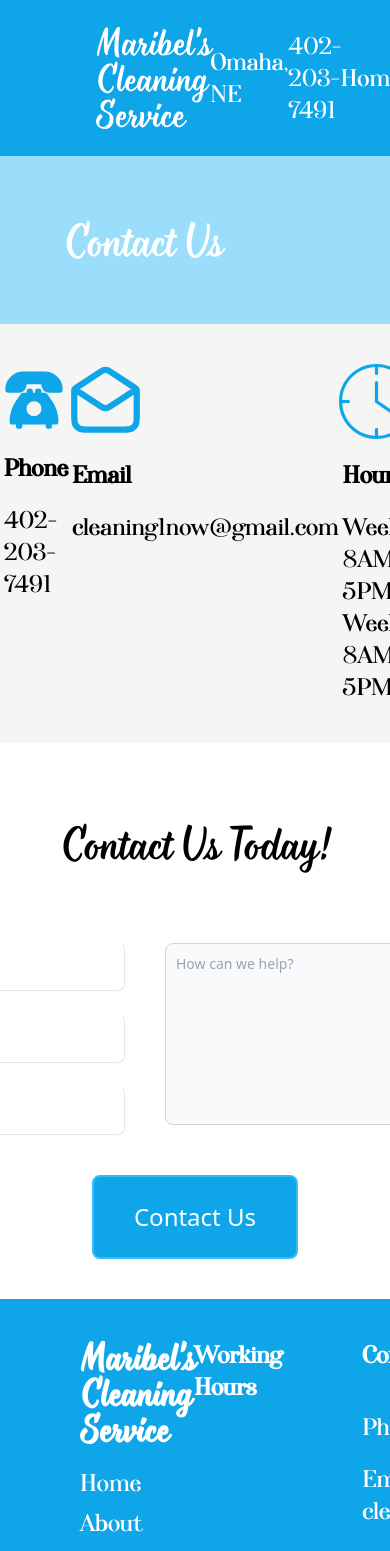
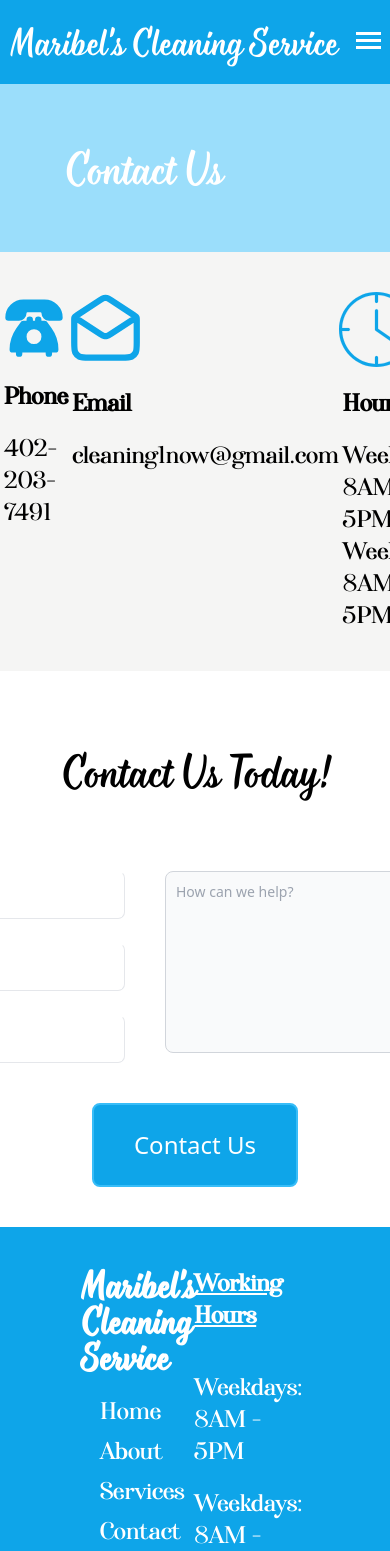
Before and after one commit to Tactenator/maribel, a React (Create React App) app: page /contact in a window 390 px wide. Shown: the top 1551 px of the page. Built offline with nearby package versions, Linux system fonts and the light colour scheme.

Commit message:
working on mobile

```diff
--- a/src/components/footer.js
+++ b/src/components/footer.js
@@ -5,26 +5,35 @@ const Footer = () => {
         <footer className="flex justify-evenly bg-sky-500 pt-10 pb-32 px-20 text-white font-Afterglow text-2xl">
             <div>
                 <h1 className='mb-5 font-bold font-Monarda text-3xl'>Maribel's Cleaning Service</h1>
-                <ul className="flex flex-col gap-2">
-                <Link className="text-2xl font-Afterglow transition-all duration-200 hover:underline" to="/">Home</Link>
-                <Link className="text-2xl font-Afterglow transition-all duration-200 hover:underline" to="/about">About</Link>
-                <Link className="text-2xl font-Afterglow transition-all duration-200 hover:underline" to="/services">Services</Link>
-                <Link className="text-2xl font-Afterglow transition-all duration-200 hover:underline" to="/contact">Contact</Link>
-            </ul>
+                <ul className="flex flex-col gap-2 ml-5">
+                    <Link className="text-2xl font-Afterglow transition-all duration-200 hover:underline" to="/">Home</Link>
+                    <Link className="text-2xl font-Afterglow transition-all duration-200 hover:underline" to="/about">About</Link>
+                    <Link className="text-2xl font-Afterglow transition-all duration-200 hover:underline" to="/services">Services</Link>
+                    <Link className="text-2xl font-Afterglow transition-all duration-200 hover:underline" to="/contact">Contact</Link>
+                </ul>
             </div>
-            <div className="flex flex-row justify-evenly gap-20">
+            <div className="flex flex-row justify-evenly gap-32">
                 <div>
-                    <h2 className='font-bold text-2xl mb-10'>Working Hours</h2>
+                    <h2 className='font-bold text-2xl mb-10 underline'>Working Hours</h2>
+                    <ul>
+                        <li className="mb-5">Weekdays: 8AM - 5PM</li>
+                        <li className="">Weekdays: 8AM - 5PM</li>
+                    </ul>
                 </div>
                 <div>
-                    <h2 className='font-bold text-2xl mb-10'>Contact Information</h2>
+                    <h2 className='font-bold text-2xl mb-10 underline'>Contact Information</h2>
                     <ul>
                         <li className='mb-5'>Phone: <a href="tel:4022037491" className="font-Afterglow hover:underline">402-203-7491</a></li>
                         <li>Email: <a href='mailto: cleaning1now@gmail.com' className='font-Afterglow hover:underline'>cleaning1now@gmail.com</a></li>
                     </ul>
                 </div>
                 <div>
-                    <h2 className='font-bold text-2xl mb-10'>Payment Accepted</h2>
+                    <h2 className='font-bold text-2xl mb-10 underline'>Payment Accepted*</h2>
+                    <ul>
+                        <li className="mb-5">Cash</li>
+                        <li className="mb-5">Checks</li>
+                        <li className='text-sm'>*No Apple Pay or Venmo at this time</li>
+                    </ul>
                 </div>
             </div>
         </footer>
--- a/src/components/navbar.js
+++ b/src/components/navbar.js
@@ -1,19 +1,45 @@
 import { Link } from "react-router-dom";
+import { useRef } from 'react';
 
 const Navbar = () => {
+    const mobileRef = useRef()
+
+    function handleMobile(e) {
+        e.preventDefault()
+
+        if(mobileRef.current.style.display === 'none'){
+            mobileRef.current.style.display = 'block'
+        }
+        else {
+            mobileRef.current.style.display = 'none'
+        }
+    }
     return (
         <>
-        <nav className="flex justify-between items-center pt-6 pb-6 pr-24 pl-24 bg-sky-500 text-white">
-            <h1 className="text-3xl font-Monarda">Maribel's Cleaning Service</h1>
-            <h3 className="text-2xl font-Afterglow">Omaha, NE</h3>
-            <a href="tel:4022037491" className="text-2xl font-Afterglow hover:underline">402-203-7491</a>
-            <ul className="flex gap-7">
+            <nav className="flex justify-around items-center pt-6 pb-6 bg-sky-500 text-white md:pl-24 md:pr-24 md:gap-10">
+                <h1 className="sm:block text-3xl font-Monarda">Maribel's Cleaning Service</h1>
+                <h3 className="hidden lg:block text-2xl font-Afterglow">Omaha, NE</h3>
+                <a href="tel:4022037491" className="hidden lg:block text-2xl font-Afterglow hover:underline">402-203-7491</a>
+                <ul className="hidden md:flex gap-7">
                     <Link className="text-2xl font-Afterglow transition-all duration-200 hover:underline" to="/">Home</Link>
                     <Link className="text-2xl font-Afterglow transition-all duration-200 hover:underline" to="/about">About</Link>
                     <Link className="text-2xl font-Afterglow transition-all duration-200 hover:underline" to="/services">Services</Link>
                     <Link className="text-2xl font-Afterglow transition-all duration-200 hover:underline" to="/contact">Contact</Link>
                 </ul>
-
+                <div  id="hamburger-menu" className="md:hidden" onClick={handleMobile}>
+                    <div className='mx-auto bg-white mb-1 h-[3px] w-[25px] pointer-events-none'></div>
+                    <div className='mx-auto bg-white mb-1 h-[3px] w-[25px] pointer-events-none'></div>
+                    <div className='mx-auto bg-white mb-1 h-[3px] w-[25px] pointer-events-none'></div>
+                </div>
+                <div ref={mobileRef} id="mobileMenu" className="absolute top-0 left-0 h-[100vh] w-[100vw] z-20 bg-sky-500" style={{display: 'none'}}>
+                    <h1 className="sm:block text-3xl font-Monarda text-center mb-20 mt-10">Maribel's Cleaning Service</h1>
+                    <ul className="flex flex-col items-center gap-7">
+                        <Link className="text-4xl font-Afterglow transition-all duration-200 hover:underline" to="/">Home</Link>
+                        <Link className="text-4xl font-Afterglow transition-all duration-200 hover:underline" to="/about">About</Link>
+                        <Link className="text-4xl font-Afterglow transition-all duration-200 hover:underline" to="/services">Services</Link>
+                        <Link className="text-4xl font-Afterglow transition-all duration-200 hover:underline" to="/contact">Contact</Link>
+                    </ul>
+                </div>
             </nav>
         </>
      );
```
Lines whose indentation alone changed are shown as unchanged.
